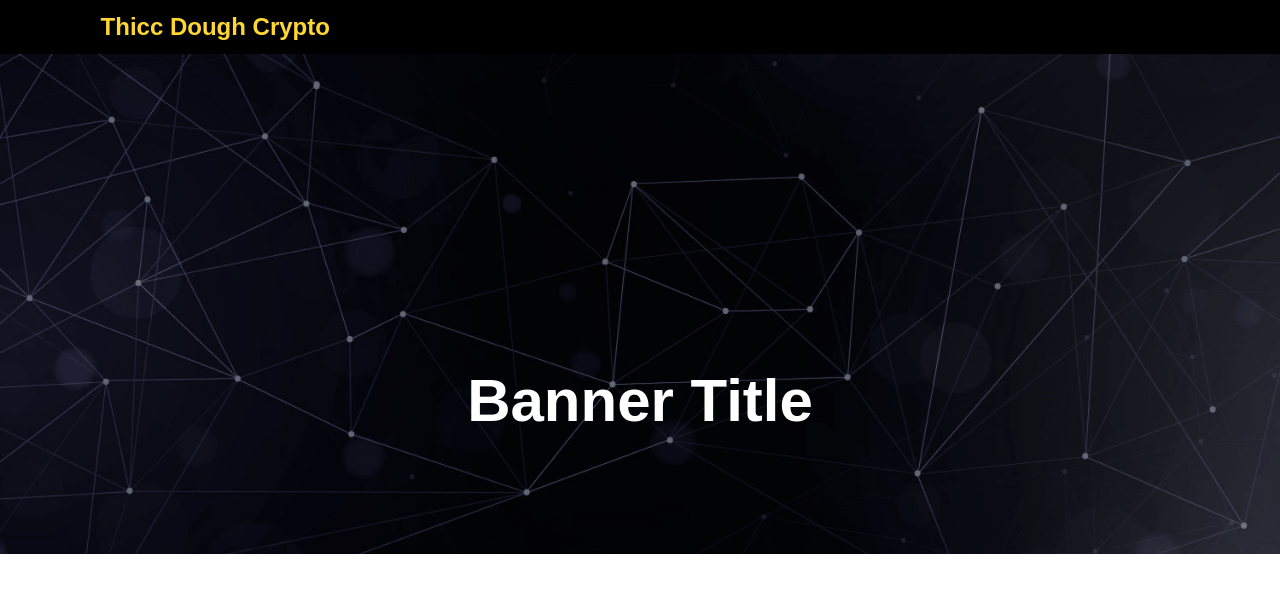
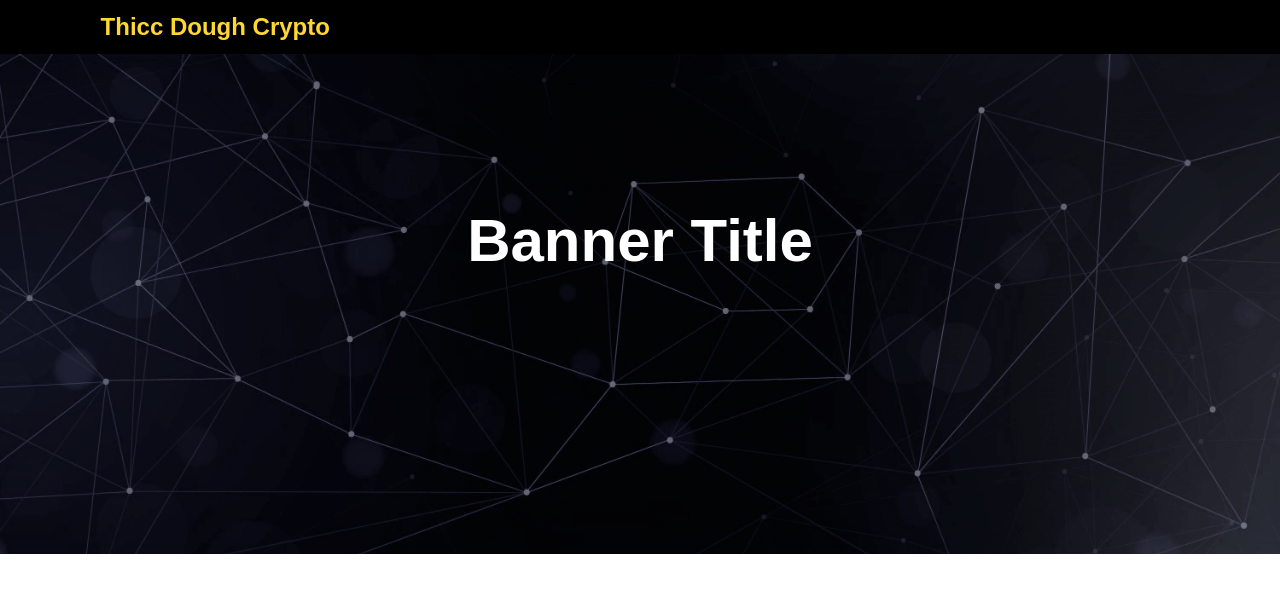
Before and after one commit to AminaOti/python-trading-bot-front-end, a Vue app: page / in a window 1280 px wide. Shown: the top 592 px of the page. Built offline with nearby package versions, Linux system fonts and the light colour scheme.

Commit message:
feat: re-centered banner component

```diff
--- a/src/components/BannerComponent.vue
+++ b/src/components/BannerComponent.vue
@@ -45,7 +45,7 @@ h1 {
 }
 .centered {
   position: absolute;
-  top: 50%;
+  top: 30%;
   left: 50%;
   transform: translate(-50%, -50%);
   color: var(--secondary-color);
```
